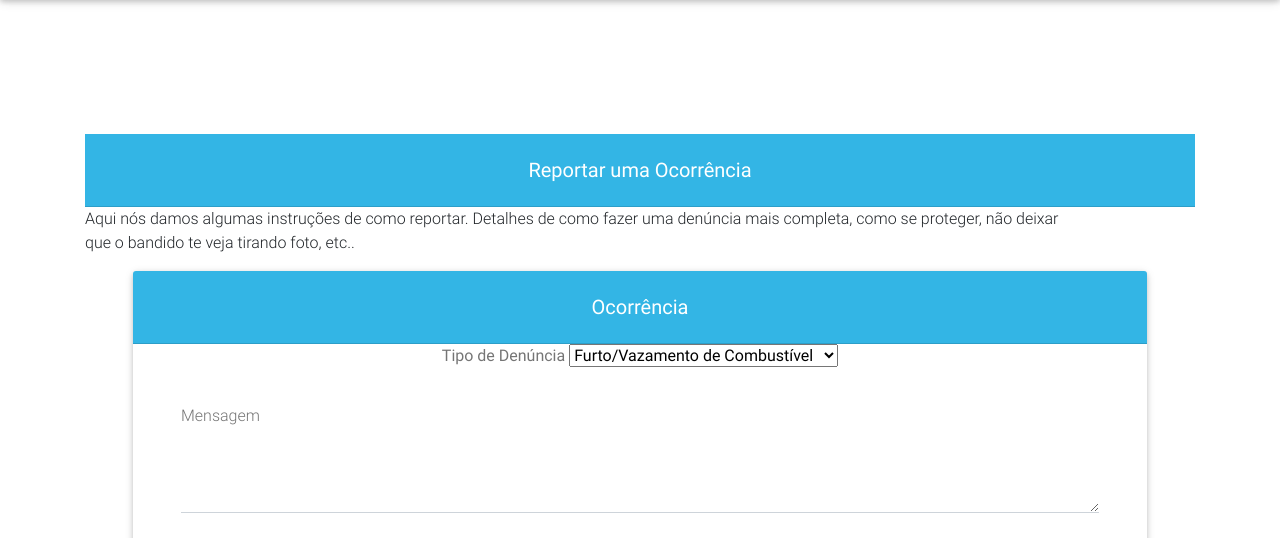
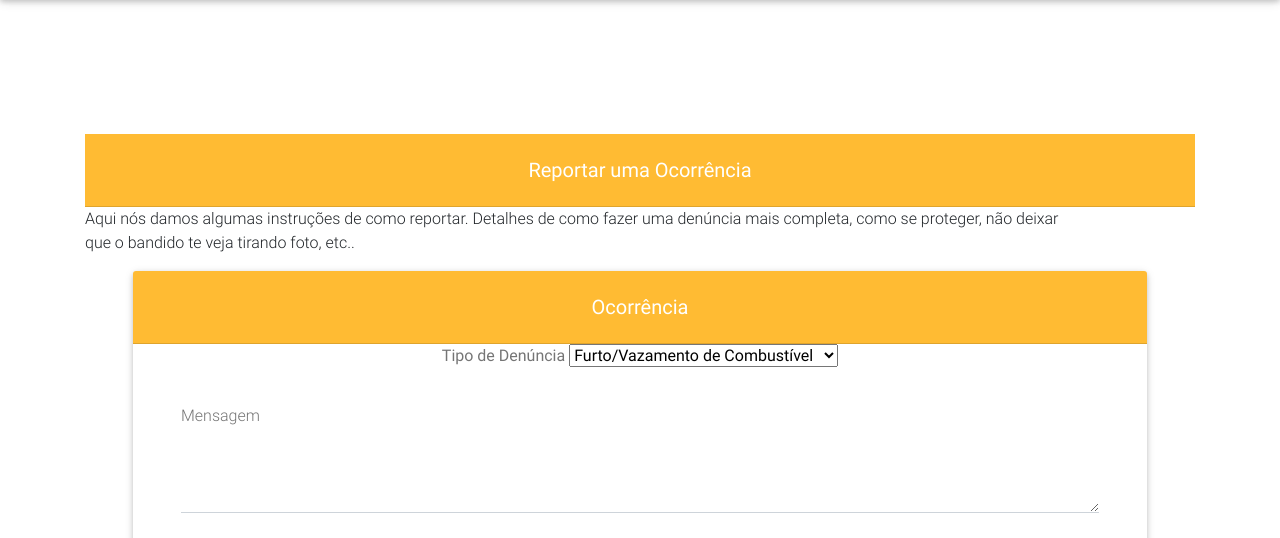
Before and after one commit to olhaoduto/olhaoduto_site, a Flask app: page /reportar in a window 1280 px wide. Shown: the part 114-652 px from the top of the page. Run offline with Flask 2, Linux system fonts and the light colour scheme; some libraries are stand-ins or nearby versions.

Commit message:
CSS header style -> card-header warning-color

```diff
--- a/templates/login.html
+++ b/templates/login.html
@@ -22,7 +22,7 @@
         <!-- Material form login -->
 <div class="card">
 
-  <h5 class="card-header info-color white-text text-center py-4">
+  <h5 class="card-header warning-color white-text text-center py-4">
     <strong>Entrar</strong>
   </h5>
 
--- a/templates/registrar.html
+++ b/templates/registrar.html
@@ -22,7 +22,7 @@
 <!-- Material form register -->
 <div class="card">
 
-  <h5 class="card-header info-color white-text text-center py-4">
+  <h5 class="card-header warning-color white-text text-center py-4">
       <strong>Registrar</strong>
   </h5>
 
--- a/templates/reportar.html
+++ b/templates/reportar.html
@@ -20,7 +20,7 @@
       <section class="mt-5 wow fadeIn">
         <div style="height:200px"></div>
 
-  <h5 class="card-header info-color white-text text-center py-4">
+  <h5 class="card-header warning-color white-text text-center py-4">
       <strong>Reportar uma Ocorrência</strong>
   </h5>
 <div style="width:90%">
@@ -31,7 +31,7 @@
 <!-- Material form contact -->
 <div class="card">
 
-  <h5 class="card-header info-color white-text text-center py-4">
+  <h5 class="card-header warning-color white-text text-center py-4">
       <strong>Ocorrência</strong>
   </h5>
 
--- a/templates/reportarLogado.html
+++ b/templates/reportarLogado.html
@@ -20,7 +20,7 @@
       <section class="mt-5 wow fadeIn">
         <div style="height:200px"></div>
 
-  <h5 class="card-header info-color white-text text-center py-4">
+  <h5 class="card-header warning-color white-text text-center py-4">
       <strong>Reportar uma Ocorrência</strong>
   </h5>
 
@@ -31,7 +31,7 @@ Aqui nós damos algumas instruções de como reportar. Detalhes de como fazer um
 <!-- Material form contact -->
 <div class="card">
 
-  <h5 class="card-header info-color white-text text-center py-4">
+  <h5 class="card-header warning-color white-text text-center py-4">
       <strong>Ocorrência</strong>
   </h5>
 
--- a/templates/sobre.html
+++ b/templates/sobre.html
@@ -26,7 +26,7 @@
 
 <div class="card">
 
-  <h5 class="card-header info-color white-text text-center py-4">
+  <h5 class="card-header warning-color white-text text-center py-4">
       <strong>Sobre</strong>
   </h5>
 
--- a/templates/termos.html
+++ b/templates/termos.html
@@ -22,7 +22,7 @@
 <!-- Material form register -->
 <div class="card">
 
-  <h5 class="card-header info-color white-text text-center py-4">
+  <h5 class="card-header warning-color white-text text-center py-4">
       <strong>Termos de Uso</strong>
   </h5>
 
```
